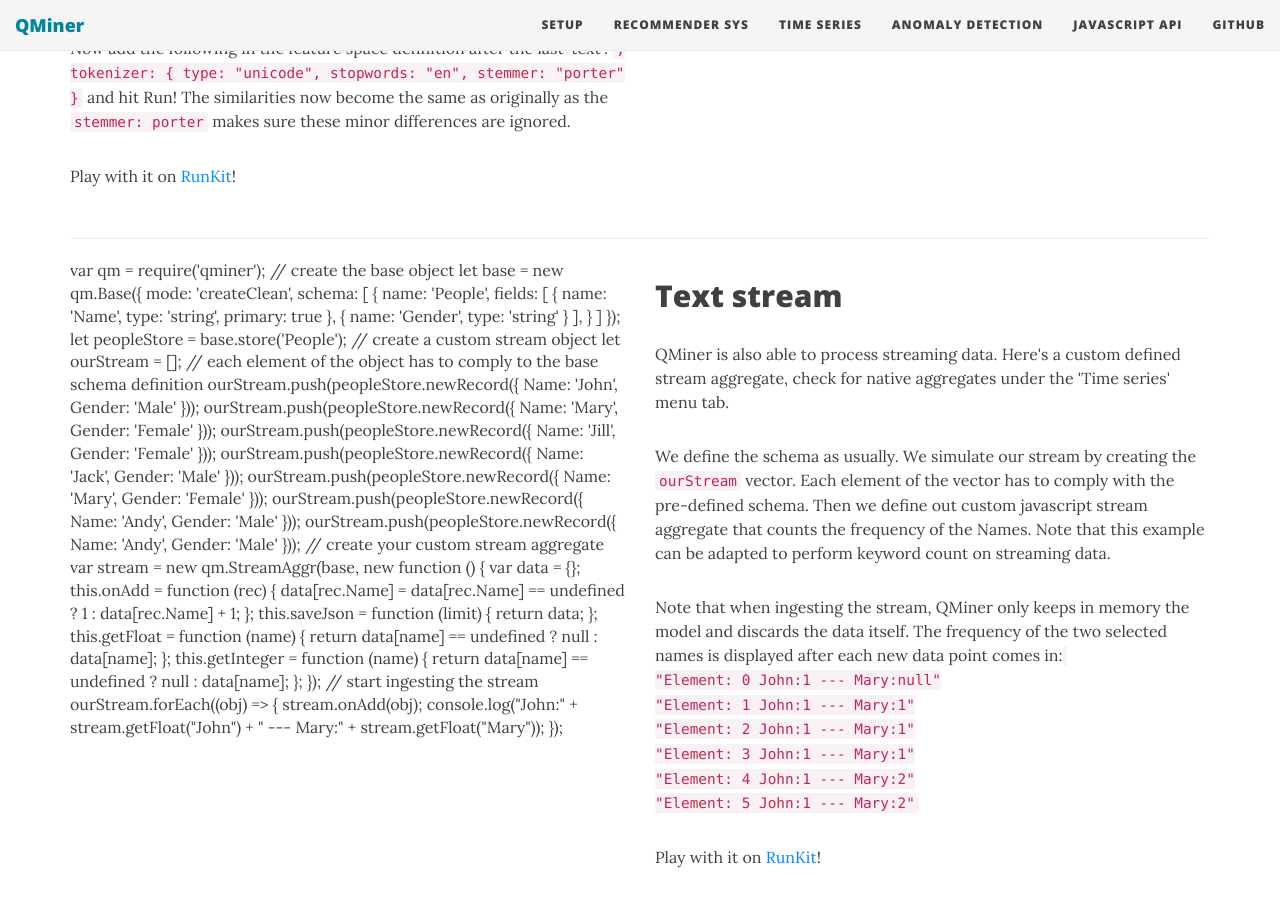
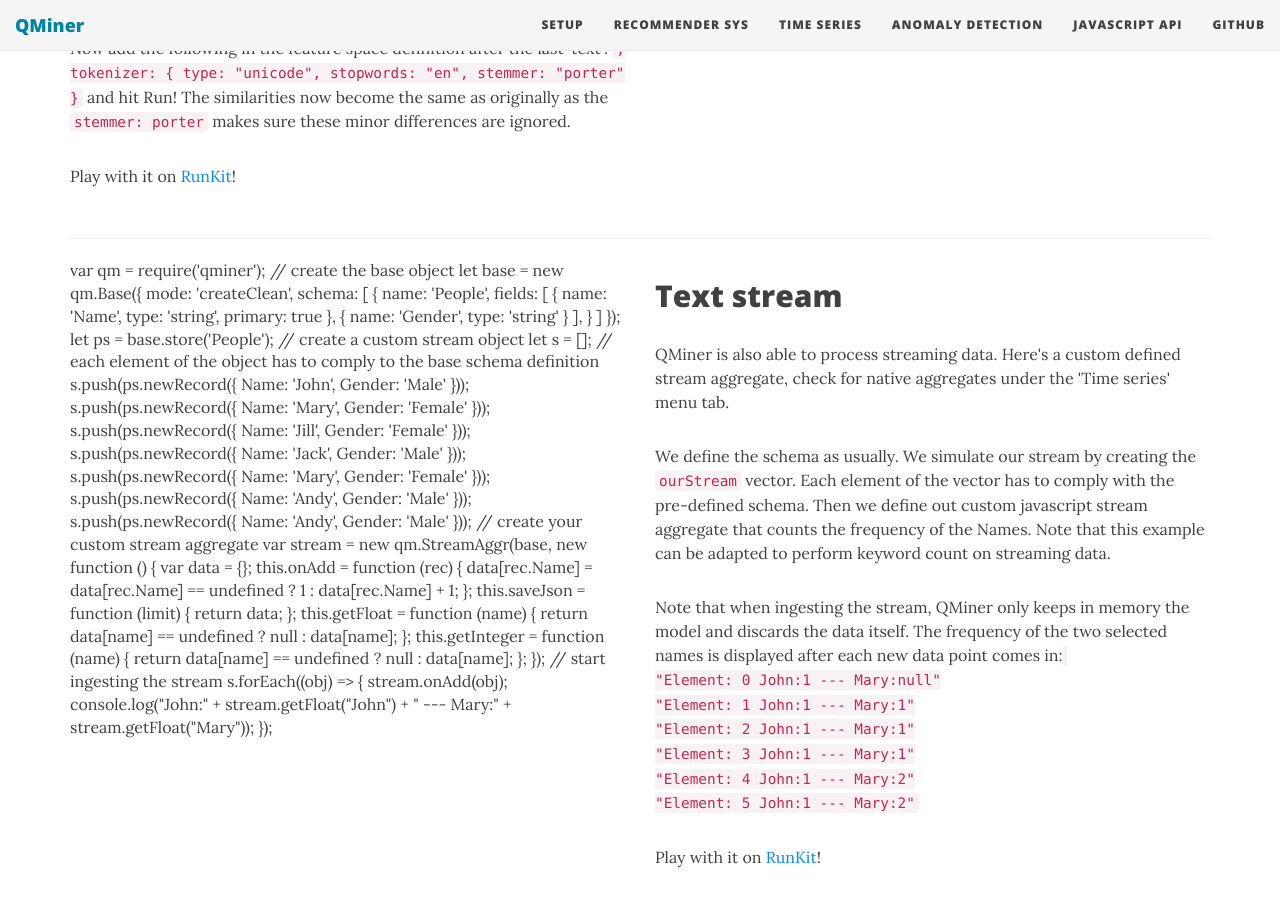
Before and after one commit to qminer/qminer.github.io, a Jekyll site: the page built from index.html, in a window 1280 px wide and 900 px high, scrolled down 2323 px. Built offline with Jekyll 4.4.1, drawn with Linux system fonts in a browser that asks for light colours; nearby versions of some CDN libraries; the list of posts is cut into pages by our own code.

Commit message:
prettier code.

```diff
--- a/index.html
+++ b/index.html
@@ -167,18 +167,18 @@ use-site-title: true
     ]
 });
 
- let peopleStore = base.store('People');
+ let ps = base.store('People');
 
  // create a custom stream object
- let ourStream = [];
+ let s = [];
  // each element of the object has to comply to the base schema definition
- ourStream.push(peopleStore.newRecord({ Name: 'John', Gender: 'Male' }));
- ourStream.push(peopleStore.newRecord({ Name: 'Mary', Gender: 'Female' }));
- ourStream.push(peopleStore.newRecord({ Name: 'Jill', Gender: 'Female' }));
- ourStream.push(peopleStore.newRecord({ Name: 'Jack', Gender: 'Male' }));
- ourStream.push(peopleStore.newRecord({ Name: 'Mary', Gender: 'Female' }));
- ourStream.push(peopleStore.newRecord({ Name: 'Andy', Gender: 'Male' }));
- ourStream.push(peopleStore.newRecord({ Name: 'Andy', Gender: 'Male' }));
+ s.push(ps.newRecord({ Name: 'John', Gender: 'Male' }));
+ s.push(ps.newRecord({ Name: 'Mary', Gender: 'Female' }));
+ s.push(ps.newRecord({ Name: 'Jill', Gender: 'Female' }));
+ s.push(ps.newRecord({ Name: 'Jack', Gender: 'Male' }));
+ s.push(ps.newRecord({ Name: 'Mary', Gender: 'Female' }));
+ s.push(ps.newRecord({ Name: 'Andy', Gender: 'Male' }));
+ s.push(ps.newRecord({ Name: 'Andy', Gender: 'Male' }));
 
  // create your custom stream aggregate
  var stream = new qm.StreamAggr(base, new function () {
@@ -198,7 +198,7 @@ use-site-title: true
   });
 
  // start ingesting the stream
- ourStream.forEach((obj) => {
+ s.forEach((obj) => {
     stream.onAdd(obj);
     console.log("John:" + stream.getFloat("John") + " --- Mary:" + stream.getFloat("Mary"));
  });
```
Lines whose indentation alone changed are shown as unchanged.
